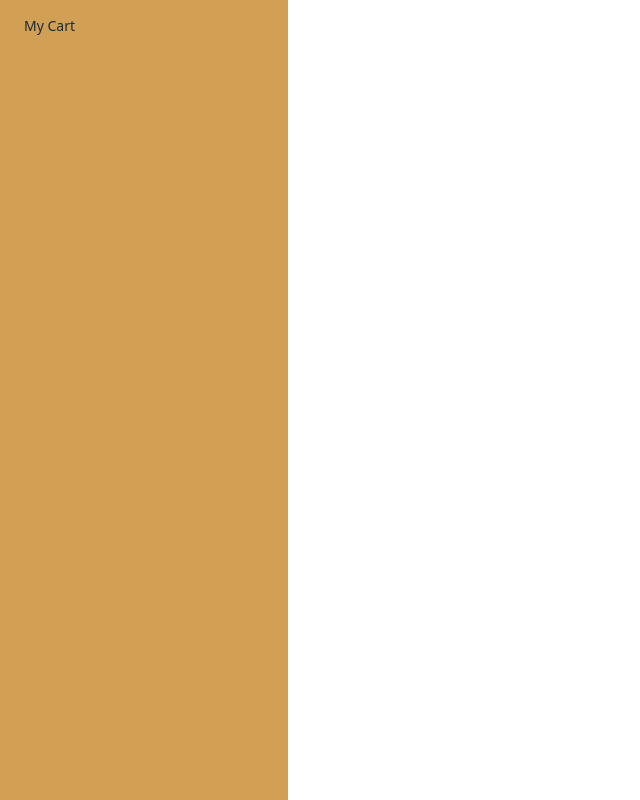
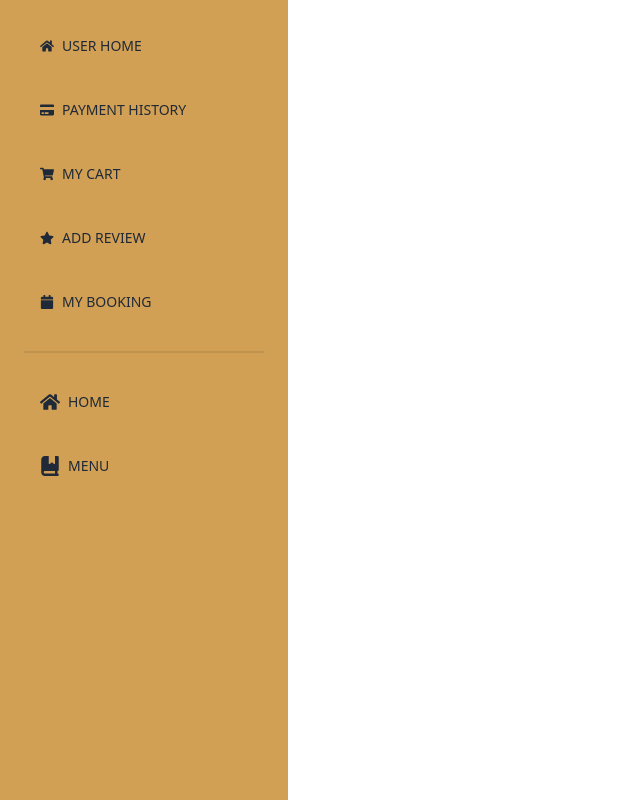
Before and after one commit to Sohelrana2815/yum-feast-client, a React (Vite) app: page /dashboard in a window 1280 px wide. Shown: the whole page, without its empty margins (0-640 px from the left). Built offline with nearby package versions, Linux system fonts and the light colour scheme; no server answers.

Commit message:
dashboard

```diff
--- a/src/Layout/Dashboard.jsx
+++ b/src/Layout/Dashboard.jsx
@@ -1,20 +1,70 @@
 import { NavLink, Outlet } from "react-router-dom";
-
+import {
+  FaCalendar,
+  FaCreditCard,
+  FaHome,
+  FaShoppingCart,
+  FaStar,
+} from "react-icons/fa";
+import { FaBookBookmark } from "react-icons/fa6";
 const Dashboard = () => {
   return (
-    <div className="flex">
+    <div className="flex ">
       {/* Dashboard sidebar */}
-      <div className="w-72 min-h-screen bg-[#d1a054]">
-        <ul className="menu">
+      <div className="w-72 min-h-screen p-4 bg-[#d1a054]">
+        <ul className="menu uppercase space-y-5">
           <li>
-            <NavLink to="/dashboard/cart">My Cart</NavLink>
+            <NavLink className="py-3" to="/dashboard/userHome">
+              <FaHome />
+              USER HOME
+            </NavLink>
+          </li>
+          <li>
+            <NavLink className="py-3" to="/dashboard/reservation">
+              <FaCreditCard />
+              PAYMENT HISTORY
+            </NavLink>
+          </li>
+          <li>
+            <NavLink className="py-3" to="/dashboard/paymentHistory">
+              <FaShoppingCart />
+              MY CART
+            </NavLink>
+          </li>
+          <li>
+            <NavLink className="py-3" to="/dashboard/cart">
+              <FaStar />
+              add review
+            </NavLink>
+          </li>
+          <li>
+            <NavLink className="py-3" to="/dashboard/myBooking">
+              <FaCalendar />
+              my booking
+            </NavLink>
+          </li>
+          <div className="divider"></div>
+
+          <li>
+            <NavLink className="py-3" to="/">
+              <FaHome className="text-xl" />
+              Home
+            </NavLink>
+          </li>
+          <li>
+            <NavLink className="py-3" to="/order/salad">
+              <FaBookBookmark className="text-xl" />
+              Menu
+            </NavLink>
           </li>
         </ul>
       </div>
 
       {/* Dashboard  content */}
       <div className="flex-grow">
-        <Outlet />
+        <div className="max-w-screen-xl mx-auto mt-10">
+          <Outlet />
+        </div>
       </div>
     </div>
   );
--- a/src/Pages/Dashboard/Cart.jsx
+++ b/src/Pages/Dashboard/Cart.jsx
@@ -1,7 +1,17 @@
+import useCart from "../../hooks/useCart";
+
 const Cart = () => {
+  const [cart] = useCart();
+
+  const totalPrice = cart.reduce(
+    (acc, currentPrice) => acc + currentPrice.price,
+    0
+  );
   return (
-    <div>
-      <h2>MY CART</h2>
+    <div className="flex justify-evenly">
+      <h2 className="text-4xl font-semibold">Total orders : {cart.length}</h2>
+      <h2 className="text-4xl font-semibold">Total Price : {totalPrice}$</h2>
+      <button className=" btn btn-primary text-white">Pay</button>
     </div>
   );
 };
```
